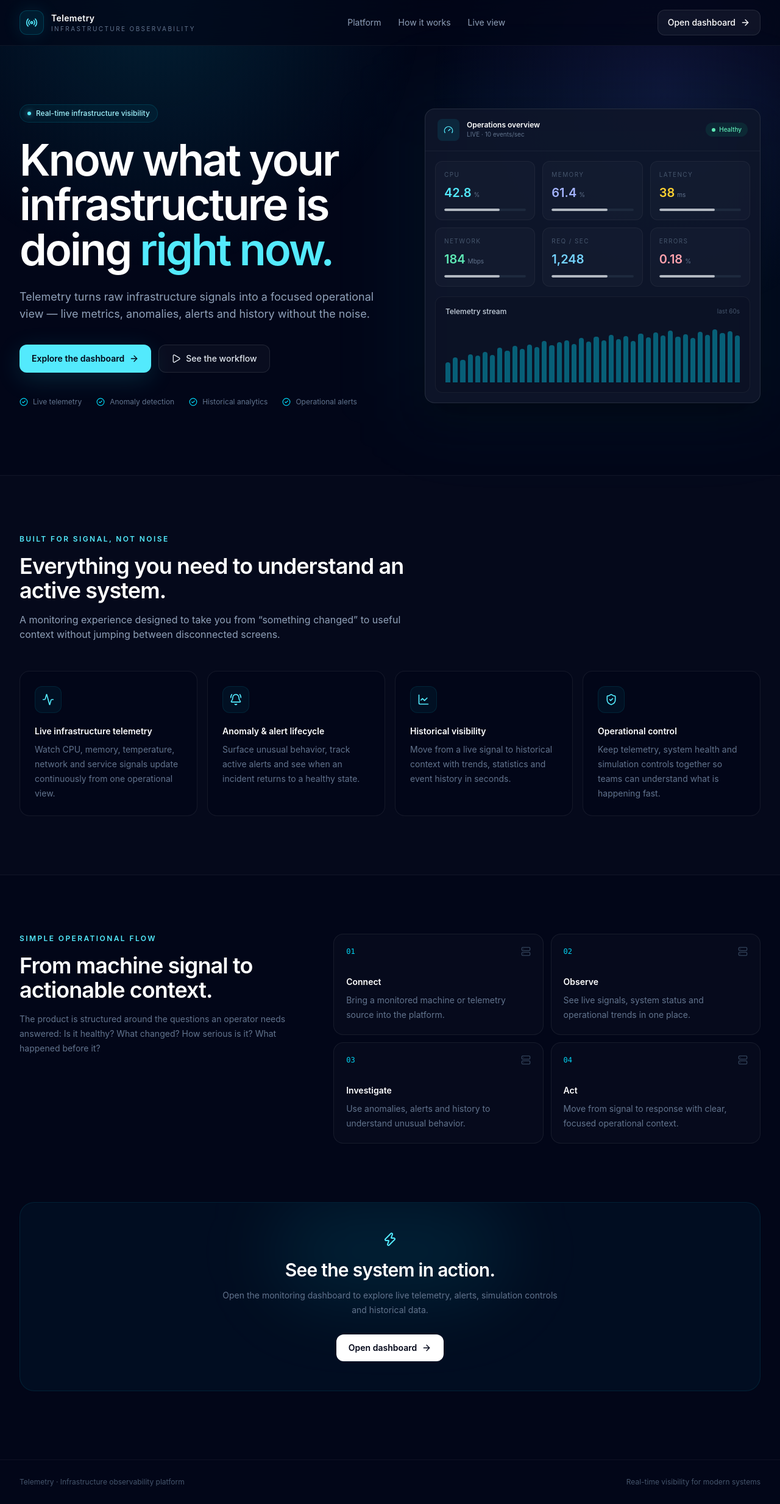
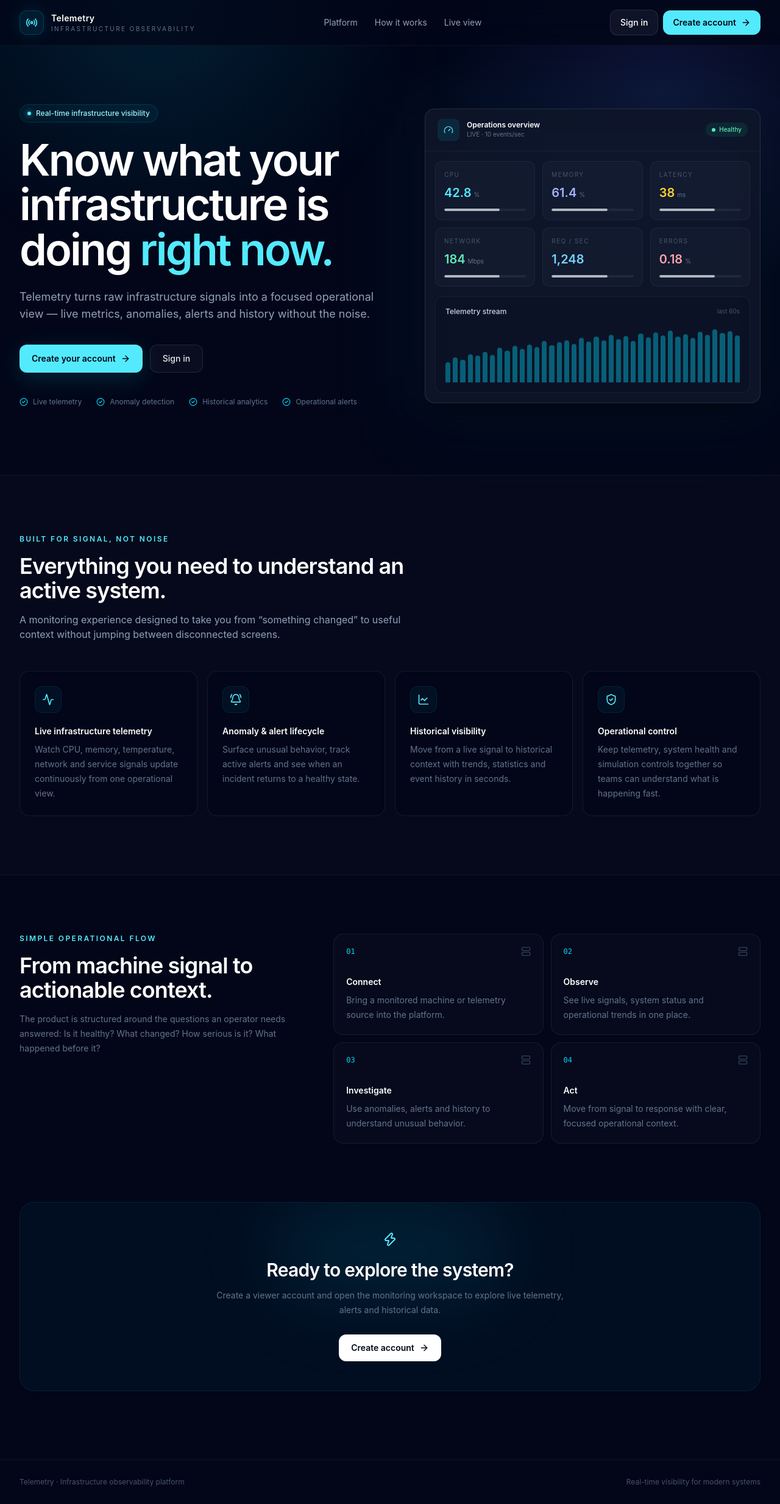
Before and after one commit to faizansaiyed123/telemetry-frontend, a React (Vite) app: page / in a window 1280 px wide. Shown: the whole page at 61% size. Built offline with nearby package versions, Linux system fonts and the light colour scheme; no server answers.

Commit message:
feat(auth): expose signup from homepage

```diff
--- a/src/pages/Home.tsx
+++ b/src/pages/Home.tsx
@@ -47,7 +47,6 @@ export const Home: React.FC = () => {
   return (
     <div className="min-h-screen overflow-hidden bg-slate-950 text-slate-100 selection:bg-cyan-400/20 selection:text-cyan-200">
       <div className="pointer-events-none fixed inset-0 -z-0 bg-[radial-gradient(circle_at_20%_0%,rgba(6,182,212,0.14),transparent_34%),radial-gradient(circle_at_85%_18%,rgba(99,102,241,0.13),transparent_30%)]" />
-
       <header className="relative z-10 border-b border-white/5 bg-slate-950/70 backdrop-blur-xl">
         <div className="mx-auto flex max-w-7xl items-center justify-between px-5 py-4 sm:px-8">
           <a href="/" className="flex items-center gap-3" aria-label="Telemetry home">
@@ -66,10 +65,15 @@ export const Home: React.FC = () => {
             <a href="#preview" className="transition hover:text-white">Live view</a>
           </nav>
 
-          <a href="/app" className="group inline-flex items-center gap-2 rounded-xl border border-white/10 bg-white/5 px-4 py-2.5 text-sm font-medium text-white transition hover:border-cyan-400/30 hover:bg-cyan-400/10">
-            Open dashboard
-            <ArrowRight className="h-4 w-4 transition-transform group-hover:translate-x-0.5" />
-          </a>
+          <div className="flex items-center gap-2">
+            <a href="/login" className="inline-flex items-center rounded-xl border border-white/10 bg-white/5 px-4 py-2.5 text-sm font-medium text-white transition hover:border-cyan-400/30 hover:bg-cyan-400/10">
+              Sign in
+            </a>
+            <a href="/signup" className="group inline-flex items-center gap-2 rounded-xl bg-cyan-300 px-4 py-2.5 text-sm font-semibold text-slate-950 transition hover:bg-cyan-200">
+              Create account
+              <ArrowRight className="h-4 w-4 transition-transform group-hover:translate-x-0.5" />
+            </a>
+          </div>
         </div>
       </header>
 
@@ -80,26 +84,21 @@ export const Home: React.FC = () => {
               <span className="h-1.5 w-1.5 rounded-full bg-cyan-300 shadow-[0_0_10px_rgba(103,232,249,0.9)]" />
               Real-time infrastructure visibility
             </div>
-
             <h1 className="max-w-4xl text-5xl font-semibold leading-[1.02] tracking-[-0.04em] text-white sm:text-6xl lg:text-7xl">
               Know what your infrastructure is doing <span className="text-cyan-300">right now.</span>
             </h1>
-
             <p className="mt-7 max-w-2xl text-base leading-7 text-slate-400 sm:text-lg">
               Telemetry turns raw infrastructure signals into a focused operational view — live metrics, anomalies, alerts and history without the noise.
             </p>
-
             <div className="mt-9 flex flex-col gap-3 sm:flex-row">
-              <a href="/app" className="group inline-flex items-center justify-center gap-2 rounded-xl bg-cyan-300 px-5 py-3 text-sm font-semibold text-slate-950 shadow-[0_10px_40px_rgba(34,211,238,0.16)] transition hover:bg-cyan-200">
-                Explore the dashboard
+              <a href="/signup" className="group inline-flex items-center justify-center gap-2 rounded-xl bg-cyan-300 px-5 py-3 text-sm font-semibold text-slate-950 shadow-[0_10px_40px_rgba(34,211,238,0.16)] transition hover:bg-cyan-200">
+                Create your account
                 <ArrowRight className="h-4 w-4 transition-transform group-hover:translate-x-0.5" />
               </a>
-              <a href="#preview" className="inline-flex items-center justify-center gap-2 rounded-xl border border-white/10 bg-white/[0.03] px-5 py-3 text-sm font-medium text-slate-200 transition hover:bg-white/[0.06]">
-                <Play className="h-4 w-4" />
-                See the workflow
+              <a href="/login" className="inline-flex items-center justify-center gap-2 rounded-xl border border-white/10 bg-white/[0.03] px-5 py-3 text-sm font-medium text-slate-200 transition hover:bg-white/[0.06]">
+                Sign in
               </a>
             </div>
-
             <div className="mt-10 flex flex-wrap gap-x-6 gap-y-3 text-xs text-slate-500">
               {["Live telemetry", "Anomaly detection", "Historical analytics", "Operational alerts"].map((item) => (
                 <span key={item} className="inline-flex items-center gap-2">
@@ -120,7 +119,6 @@ export const Home: React.FC = () => {
                 </div>
                 <span className="inline-flex items-center gap-1.5 rounded-full bg-emerald-400/10 px-2.5 py-1 text-[10px] font-medium text-emerald-300"><span className="h-1.5 w-1.5 rounded-full bg-emerald-300" />Healthy</span>
               </div>
-
               <div className="grid grid-cols-2 gap-3 p-4 sm:grid-cols-3">
                 {[
                   ["CPU", "42.8", "%", "text-cyan-300"],
@@ -137,7 +135,6 @@ export const Home: React.FC = () => {
                   </div>
                 ))}
               </div>
-
               <div className="mx-4 mb-4 rounded-xl border border-white/5 bg-black/10 p-4">
                 <div className="mb-3 flex items-center justify-between"><span className="text-xs font-medium text-slate-300">Telemetry stream</span><span className="text-[10px] text-slate-600">last 60s</span></div>
                 <div className="flex h-24 items-end gap-1 overflow-hidden">
@@ -177,9 +174,9 @@ export const Home: React.FC = () => {
           <div className="relative overflow-hidden rounded-3xl border border-cyan-400/10 bg-cyan-400/[0.04] px-6 py-12 text-center sm:px-12">
             <div className="absolute left-1/2 top-0 h-40 w-96 -translate-x-1/2 rounded-full bg-cyan-400/10 blur-3xl" />
             <Zap className="relative mx-auto h-6 w-6 text-cyan-300" />
-            <h2 className="relative mt-5 text-3xl font-semibold tracking-tight text-white">See the system in action.</h2>
-            <p className="relative mx-auto mt-3 max-w-xl text-sm leading-6 text-slate-500">Open the monitoring dashboard to explore live telemetry, alerts, simulation controls and historical data.</p>
-            <a href="/app" className="relative mt-7 inline-flex items-center gap-2 rounded-xl bg-white px-5 py-3 text-sm font-semibold text-slate-950 transition hover:bg-cyan-100">Open dashboard <ArrowRight className="h-4 w-4" /></a>
+            <h2 className="relative mt-5 text-3xl font-semibold tracking-tight text-white">Ready to explore the system?</h2>
+            <p className="relative mx-auto mt-3 max-w-xl text-sm leading-6 text-slate-500">Create a viewer account and open the monitoring workspace to explore live telemetry, alerts and historical data.</p>
+            <a href="/signup" className="relative mt-7 inline-flex items-center gap-2 rounded-xl bg-white px-5 py-3 text-sm font-semibold text-slate-950 transition hover:bg-cyan-100">Create account <ArrowRight className="h-4 w-4" /></a>
           </div>
         </section>
       </main>
```
